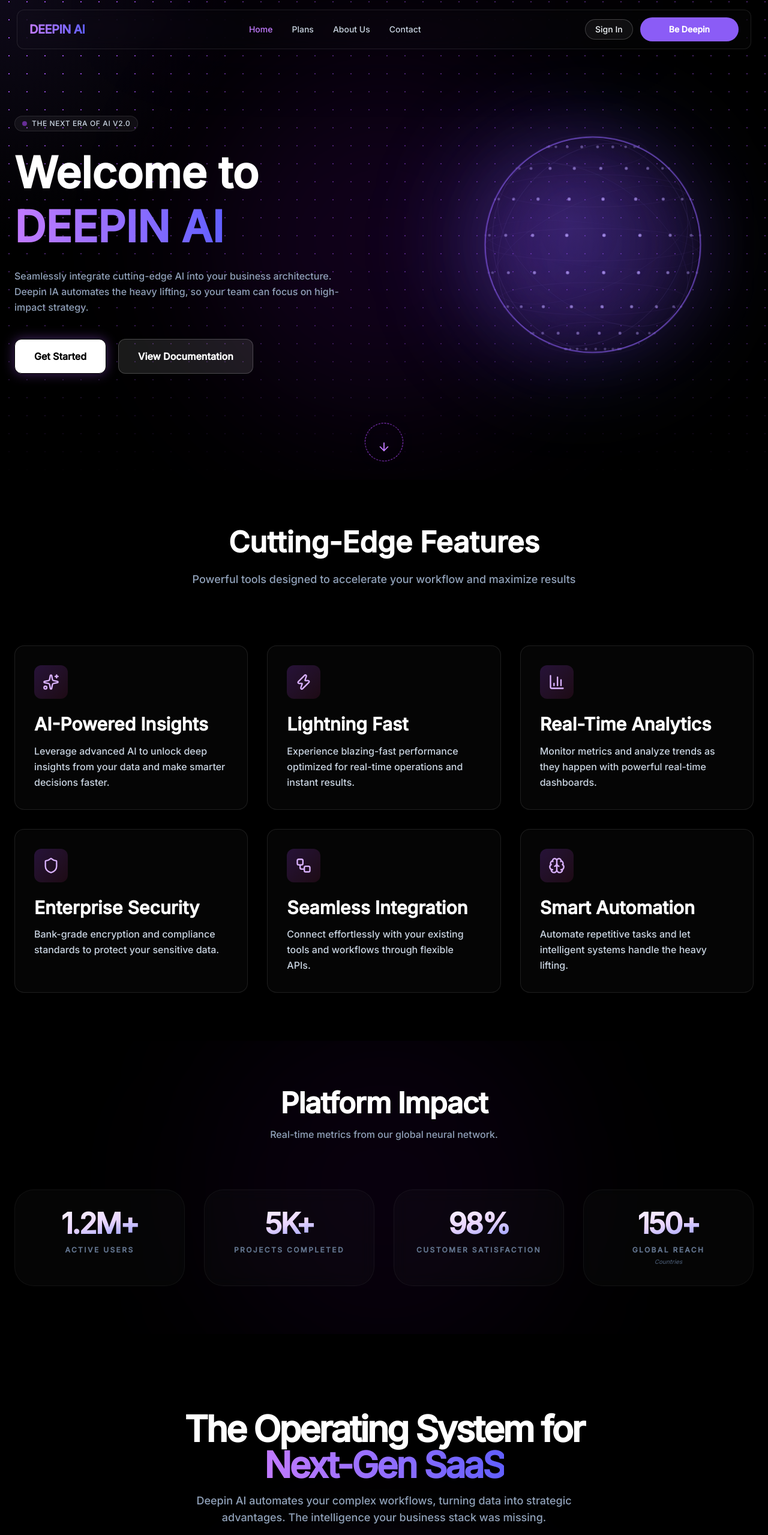
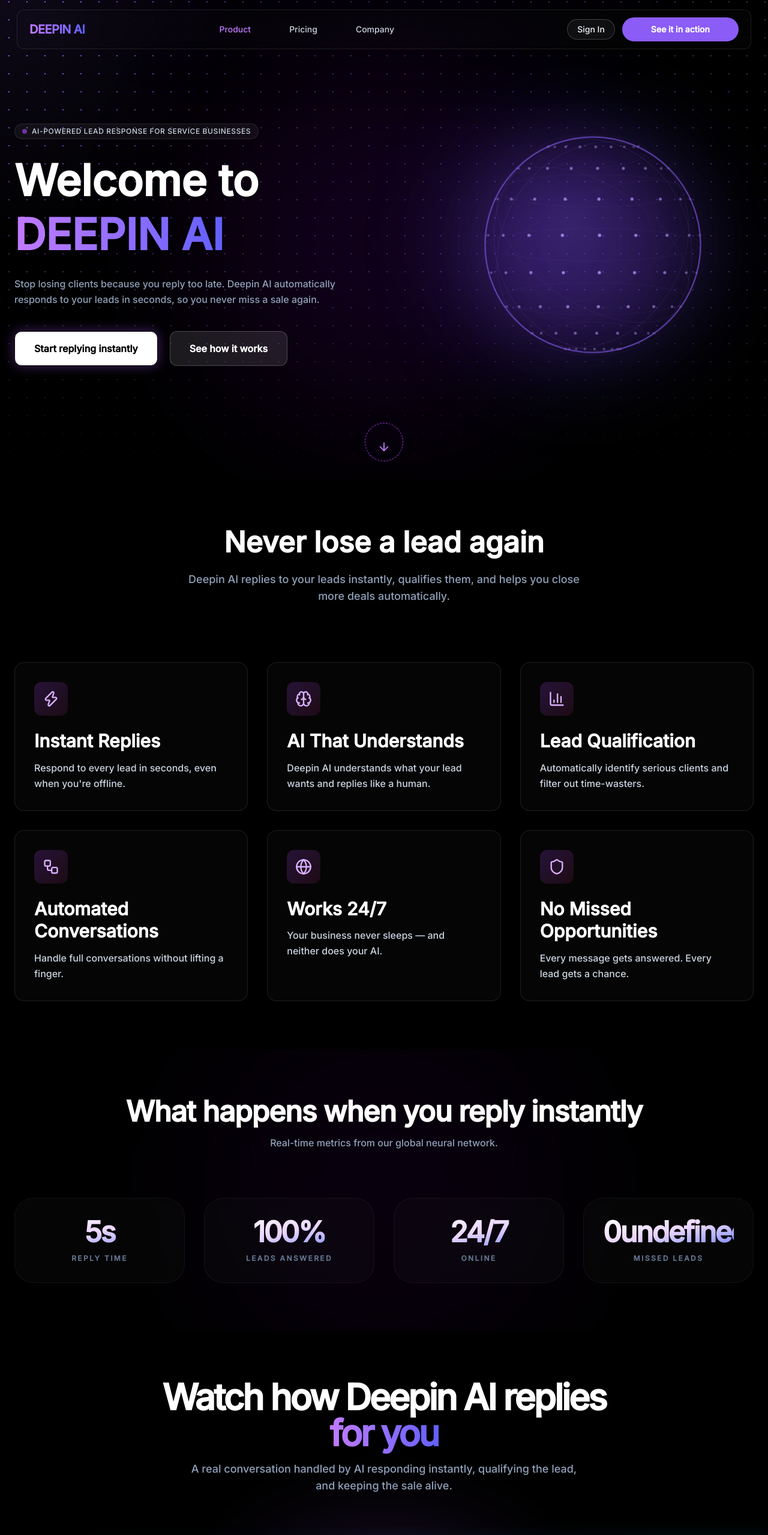
Before and after one commit to gabriellyleitedev/deepin-ai-saas, a React (Vite) app: page / in a window 1280 px wide. Shown: the top 2559 px of the page at 60% size. Built offline with nearby package versions, Linux system fonts and the light colour scheme.

Commit message:
atualizando copy pra caber no produto e converter

```diff
--- a/src/App.jsx
+++ b/src/App.jsx
@@ -32,7 +32,8 @@
 
             <Route path="/plans" element={<Plans />} />
             <Route path="/about" element={<AboutUs />} />
-            <Route path="/contact" element={<Contact />} />
+
+            {/* <Route path="/contact" element={<Contact />} /> */}
 
           </Routes>
         </main>
--- a/src/components/ProductShowcase.jsx
+++ b/src/components/ProductShowcase.jsx
@@ -19,7 +19,7 @@
   return (
     <section
       ref={targetRef}
-      className="relative py-32 flex flex-col items-center justify-center bg-transparent"
+      className="relative py-20 flex flex-col items-center justify-center bg-transparent"
       style={{ perspective: "1500px" }}
     >
       <motion.div
@@ -29,14 +29,13 @@
         className="text-center mb-16 px-6 relative z-20"
       >
         <h2 className="text-4xl lg:text-6xl font-bold tracking-tighter mb-4">
-          The Operating System for <br />
+          Watch how Deepin AI replies <br />
           <span className="bg-clip-text text-transparent bg-linear-to-r from-purple-400 to-indigo-500">
-            Next-Gen SaaS
+            for you
           </span>
         </h2>
         <p className="text-slate-400 text-lg max-w-2xl mx-auto">
-          Deepin AI automates your complex workflows, turning data into strategic advantages.
-          The intelligence your business stack was missing.
+         A real conversation handled by AI responding instantly, qualifying the lead, and keeping the sale alive.
         </p>
       </motion.div>
 
@@ -79,9 +78,9 @@
                 <motion.h3
                   initial={{ opacity: 0, scale: 0.9 }}
                   whileInView={{ opacity: 1, scale: 1 }}
-                  className="text-white text-xl md:text-5xl font-sans mix-blend-overlay opacity-60 border bg-white/40 border-white/20 md:px-6 md:py-6 py-3 px-3 rounded-full"
+                  className="text-white text-xl md:text-5xl font-sans mix-blend-overlay opacity-60 border bg-white/40  backdrop-blur-md border-white/20 md:px-6 md:py-6 py-3 px-3 rounded-full"
                 >
-                  Chat Web - Deepin AI
+                  Lead replied in 3 seconds
                 </motion.h3>
             </div>
 
--- a/src/pages/Features.jsx
+++ b/src/pages/Features.jsx
@@ -1,5 +1,5 @@
 import { motion } from 'framer-motion';
-import { Sparkles, Zap, BarChart3, Shield, Workflow, Brain } from 'lucide-react';
+import { Sparkles, Zap, BarChart3, Shield, Workflow, Brain, Globe } from 'lucide-react';
 import React from 'react';
 
 const Features = () => {
@@ -34,10 +34,10 @@
                     className="text-center mb-24"
                 >
                     <h2 className="text-4xl md:text-5xl font-bold text-white mb-6">
-                        Cutting-Edge Features
+                        Never lose a lead again
                     </h2>
                     <p className="text-md md:text-lg text-slate-400 max-w-2xl mx-auto">
-                        Powerful tools designed to accelerate your workflow and maximize results
+                        Deepin AI replies to your leads instantly, qualifies them, and helps you close more deals automatically.
                     </p>
                 </motion.div>
 
@@ -85,7 +85,7 @@
                                     </p>
 
                                     {/* Hover Accent */}
-                                    <div className="absolute bottom-0 left-0 w-0 h-1 bg-linear-to-r from-purple-500 to-pink-500 group-hover:w-12 transition-all duration-300 rounded-full" />
+                                    <div className="absolute bottom-0 left-2 w-0 h-1 bg-linear-to-r from-purple-500 to-pink-500 group-hover:w-12 transition-all duration-300 rounded-full" />
                                 </div>
                             </motion.div>
                         );
@@ -98,40 +98,34 @@
 
 const featureData = [
   {
-        icon: Sparkles,
-        title: "AI-Powered Insights",
-        description: "Leverage advanced AI to unlock deep insights from your data and make smarter decisions faster.",
-        colSpan: "md:col-span-1 lg:col-span-1"
+    icon: Zap,
+    title: "Instant Replies",
+    description: "Respond to every lead in seconds, even when you're offline."
   },
   {
-        icon: Zap,
-        title: "Lightning Fast",
-        description: "Experience blazing-fast performance optimized for real-time operations and instant results.",
-        colSpan: "md:col-span-1 lg:col-span-1"
+    icon: Brain,
+    title: "AI That Understands",
+    description: "Deepin AI understands what your lead wants and replies like a human."
   },
   {
     icon: BarChart3,
-        title: "Real-Time Analytics",
-        description: "Monitor metrics and analyze trends as they happen with powerful real-time dashboards.",
-        colSpan: "md:col-span-1 lg:col-span-1"
+    title: "Lead Qualification",
+    description: "Automatically identify serious clients and filter out time-wasters."
+  },
+  {
+    icon: Workflow,
+    title: "Automated Conversations",
+    description: "Handle full conversations without lifting a finger."
+  },
+  {
+    icon: Globe,
+    title: "Works 24/7",
+    description: "Your business never sleeps — and neither does your AI."
   },
   {
     icon: Shield,
-        title: "Enterprise Security",
-        description: "Bank-grade encryption and compliance standards to protect your sensitive data.",
-        colSpan: "md:col-span-1 lg:col-span-1"
-    },
-    {
-        icon: Workflow,
-        title: "Seamless Integration",
-        description: "Connect effortlessly with your existing tools and workflows through flexible APIs.",
-        colSpan: "md:col-span-1 lg:col-span-1"
-    },
-    {
-        icon: Brain,
-        title: "Smart Automation",
-        description: "Automate repetitive tasks and let intelligent systems handle the heavy lifting.",
-        colSpan: "md:col-span-1 lg:col-span-1"
+    title: "No Missed Opportunities",
+    description: "Every message gets answered. Every lead gets a chance."
   }
 ];
 
--- a/src/pages/Header.jsx
+++ b/src/pages/Header.jsx
@@ -3,10 +3,10 @@
 import { Link, useLocation } from 'react-router-dom'; // useLocation para efeitos ativos
 
 const navigation = [
-    { name: 'Home', href: '/' },
-    { name: 'Plans', href: '/plans' },
-    { name: 'About Us', href: '/about' },
-    { name: 'Contact', href: '/contact' },
+    { name: 'Product', href: '/' },
+    { name: 'Pricing', href: '/plans' },
+    { name: 'Company', href: '/about' },
+   {/*  { name: 'Contact', href: '/contact' }, */}
 ]
 
 const animationVariants = {
@@ -42,7 +42,7 @@
                     </Link>
 
                     {/* Desktop Navigation */}
-                    <nav className="hidden items-center gap-8 lg:flex">
+                    <nav className="hidden items-center gap-16 lg:flex">
                         {navigation.map((item) => (
                             <Link
                                 key={item.name}
@@ -61,7 +61,7 @@
                         </button>
 
                         <Link to="/plans" className="relative hidden overflow-hidden rounded-full bg-[#8b5cf6] px-12 py-2.5 text-sm font-bold text-white transition-all duration-500 hover:scale-105 hover:shadow-[0_0_30px_rgba(139,92,246,0.6)] group md:inline-flex items-center justify-center">
-                            <span className="relative z-10">Be Deepin</span>
+                            <span className="relative z-10">See it in action</span>
                             <div className="absolute inset-0 -translate-x-full bg-linear-to-r from-transparent via-white/40 to-transparent transition-transform duration-700 group-hover:translate-x-full" />
                         </Link>
 
@@ -103,7 +103,7 @@
                                     Sign In
                                 </Link>
                                 <Link to="/plans" className="w-full py-4 text-center rounded-xl bg-[#8b5cf6] text-white font-bold text-sm shadow-[0_0_20px_rgba(139,92,246,0.3)]">
-                                    Be Deepin
+                                    See it in action
                                 </Link>
                             </div>
                         </motion.div>
--- a/src/pages/Hero.jsx
+++ b/src/pages/Hero.jsx
@@ -44,7 +44,7 @@
                 >
                     <motion.div variants={itemVariants} className="inline-flex items-center space-x-2 bg-white/5 border border-white/10 px-3 py-1 rounded-full w-fit">
                         <span className="w-2 h-2 bg-purple-500 rounded-full animate-pulse"></span>
-                        <span className="text-xs font-medium text-slate-300 tracking-wider uppercase"> The next era of AI v2.0</span>
+                        <span className="text-xs font-medium text-slate-300 tracking-wider uppercase"> AI-powered lead response for service businesses</span>
                     </motion.div>
 
                     <motion.h1 variants={itemVariants} className="text-4xl lg:text-7xl font-bold leading-tight">
@@ -55,7 +55,7 @@
                     </motion.h1>
 
                     <motion.p variants={itemVariants} className="text-md text-slate-400 max-w-xl leading-relaxed">
-                        Seamlessly integrate cutting-edge AI into your business architecture. Deepin IA automates the heavy lifting, so your team can focus on high-impact strategy.
+                       Stop losing clients because you reply too late. Deepin AI automatically responds to your leads in seconds, so you never miss a sale again.
                     </motion.p>
 
                     {/* Container dos Botões */}
@@ -66,7 +66,7 @@
                             whileTap={{ scale: 0.95 }}
                             className="px-8 py-4 border hover:border-purple-500 bg-white text-black font-bold rounded-xl shadow-[0_0_20px_rgba(168,85,247,0.4)] cursor-pointer transition duration-300"
                         >
-                            Get Started
+                            Start replying instantly
                         </motion.button>
 
                         <motion.button
@@ -78,7 +78,7 @@
                             whileTap={{ scale: 0.95 }}
                             className="px-8 py-4 bg-white/10 text-white border border-white/20 rounded-xl font-bold transition-colors cursor-pointer duration-300 "
                         >
-                            View Documentation
+                            See how it works
                         </motion.button>
                     </motion.div>
                 </motion.div>
--- a/src/pages/Plans.jsx
+++ b/src/pages/Plans.jsx
@@ -41,7 +41,7 @@
           transition={{ duration: 1.2 }}
           className="absolute top-10 lg:top-18 md:top-14 left-1/2 -translate-x-1/2 select-none pointer-events-none z-0 w-full text-center px-4"
         >
-          <h2 className="text-[20vw] md:text-[12rem] lg:text-[18rem] font-black text-white/[0.07] leading-none uppercase tracking-tighter wrap-break-word">
+          <h2 className="text-[20vw] md:text-[12rem] lg:text-[18rem] font-black text-white/[0.07] leading-none uppercase tracking-tighter break-words">
             Pricing
           </h2>
         </motion.div>
@@ -64,10 +64,10 @@
                 onClick={() => setActivePlan(i)}
                 variants={revealVariants} initial="hidden" whileInView="visible" viewport={{ once: true, margin: "-50px" }}
                 transition={{ delay: i * 0.1 }}
-                className={`relative flex flex-col w-full max-w-md md:max-w-none p-6 md:p-8 rounded-4xl md:rounded-[2.5rem] border cursor-pointer transition-all duration-500 ${activePlan === i ? 'bg-white/8 border-purple-500/50 shadow-[0_0_50px_rgba(168,85,247,0.15)] md:scale-105 z-30' : 'bg-white/2 border-white/10 opacity-60 md:scale-95 z-10 hover:border-white/30'
+                className={`relative flex flex-col w-full max-w-md md:max-w-none p-6 md:p-8 rounded-[2rem] md:rounded-[2.5rem] border cursor-pointer transition-all duration-500 ${activePlan === i ? 'bg-white/[0.08] border-purple-500/50 shadow-[0_0_50px_rgba(168,85,247,0.15)] md:scale-105 z-30' : 'bg-white/2 border-white/10 opacity-60 md:scale-95 z-10 hover:border-white/30'
                   } backdrop-blur-md`}
               >
-                {activePlan === i && <div className="absolute top-0 left-0 w-full h-1 bg-linear-to-r from-transparent via-purple-500 to-transparent" />}
+                {activePlan === i && <div className="absolute top-0 left-0 w-full h-1 bg-gradient-to-r from-transparent via-purple-500 to-transparent" />}
                 {plan.highlight && <div className="mb-4 md:mb-6 self-start bg-purple-500 text-white text-[9px] font-black px-3 py-1 rounded-full uppercase tracking-widest">Best Choice</div>}
 
                 <div className="mb-6 md:mb-8">
@@ -124,19 +124,14 @@
       {/* --- SECTION 3:  --- */}
       <section className="py-20 relative z-10 overflow-hidden">
         <div className="container mx-auto px-4 md:px-6 max-w-6xl">
-          <motion.div
-            variants={revealVariants}
-            initial="hidden"
-            whileInView="visible"
-            viewport={{ once: true }}
-            className="flex flex-col items-center mb-12 md:mb-20 text-center">
-            {logoIcon && <img src={logoIcon} className="max-w-50 md:max-w-87.5 mb-4 w-auto object-contain drop-shadow-[0_0_15px_rgba(168,85,247,0.5)]" alt="Logo" />}
+          <motion.div variants={revealVariants} initial="hidden" whileInView="visible" viewport={{ once: true }} className="flex flex-col items-center mb-12 md:mb-20 text-center">
+            {logoIcon && <img src={logoIcon} className="max-w-[200px] md:max-w-[350px] mb-4 w-auto object-contain drop-shadow-[0_0_15px_rgba(168,85,247,0.5)]" alt="Logo" />}
             <h2 className="text-4xl md:text-7xl font-black tracking-tighter">Full Infrastructure</h2>
           </motion.div>
 
           <motion.div
             variants={revealVariants} initial="hidden" whileInView="visible" viewport={{ once: true }}
-            className="bg-white/6 border border-white/10 rounded-3xl md:rounded-[3rem] overflow-x-auto md:overflow-hidden backdrop-blur-2xl"
+            className="bg-white/[0.06] border border-white/10 rounded-[1.5rem] md:rounded-[3rem] overflow-x-auto md:overflow-hidden backdrop-blur-2xl"
           >
             <div className="min-w-[600px] md:min-w-full">
               {[
@@ -163,7 +158,7 @@
       <section className="py-20 relative z-10">
         <div className="container mx-auto px-6 max-w-4xl">
           <motion.h2 variants={revealVariants} initial="hidden" whileInView="visible" viewport={{ once: true }} className="text-4xl md:text-7xl font-black mb-12 md:mb-20 text-center tracking-tighter">
-            Frequently Asked <span className="text-transparent bg-clip-text bg-linear-to-r from-purple-400 to-indigo-500">Questions</span>
+            Frequently Asked <span className="text-transparent bg-clip-text bg-gradient-to-r from-purple-400 to-indigo-500">Questions</span>
           </motion.h2>
           <div className="grid gap-4 md:gap-6">
             {[
--- a/src/pages/Stats.jsx
+++ b/src/pages/Stats.jsx
@@ -2,10 +2,10 @@
 import { animate, motion, useInView } from 'framer-motion';
 
 const statsData = [
-    { label: 'Active Users', target: 1200000, suffix: '+', format: 'compact' },
-    { label: 'Projects Completed', target: 5000, suffix: '+', format: 'compact' },
-    { label: 'Customer Satisfaction', target: 98, suffix: '%', format: 'plain' },
-    { label: 'Global Reach', target: 150, suffix: '+', format: 'plain', extra: 'Countries' }
+    { label: 'Reply time', target: 5, suffix: 's' },
+    { label: 'Leads answered', target: 100, suffix: '%' },
+    { label: 'Online', target: 24, suffix: '/7' },
+    { label: 'Missed leads', target: 0 },
 ];
 
 const useCountUp = (target, duration = 1.6, delay = 0) => {
@@ -53,7 +53,7 @@
                     className="text-center mb-20"
                 >
                     <h2 className="text-4xl md:text-5xl font-bold text-white mb-4 tracking-tight">
-                        Platform Impact
+                        What happens when you reply instantly
                     </h2>
                     <p className="text-slate-400 max-w-xl mx-auto text-md">
                         Real-time metrics from our global neural network.
```
Lines whose indentation alone changed are shown as unchanged.
